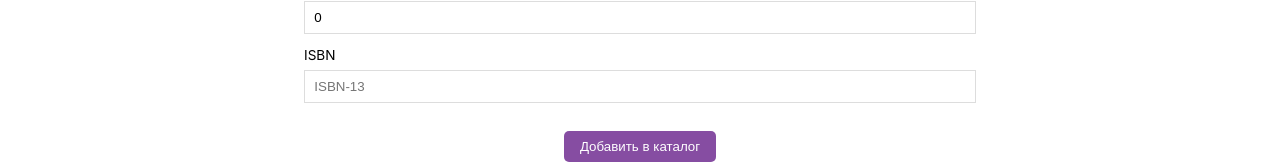
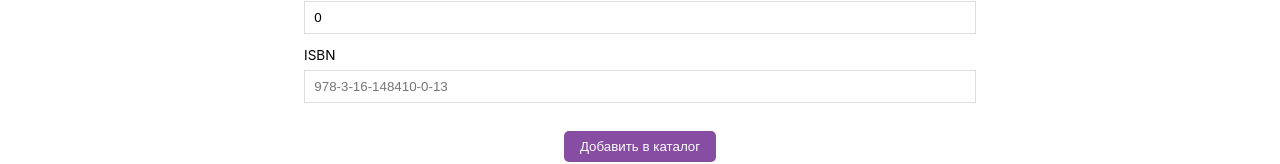
Before and after one commit to grinushka/book-shelf, a React (Create React App) app: page /create in a window 1280 px wide. Shown: the part 359-523 px from the top of the page. Built offline with nearby package versions, Linux system fonts and the light colour scheme.

Commit message:
change placeholder for isbn

```diff
--- a/src/components/AddBook.js
+++ b/src/components/AddBook.js
@@ -187,7 +187,7 @@ const AddBook = () => {
           type='text'
           id='isbn'
           // pattern='/^\d{3}-\d{1}-\d{2}-\d{6}-\d{1}$|^\d{13}$/'
-          placeholder='ISBN-13'
+          placeholder='978-3-16-148410-0-13'
           value={isbn}
           onChange={(e) => {
             setISBN(e.target.value);
```
